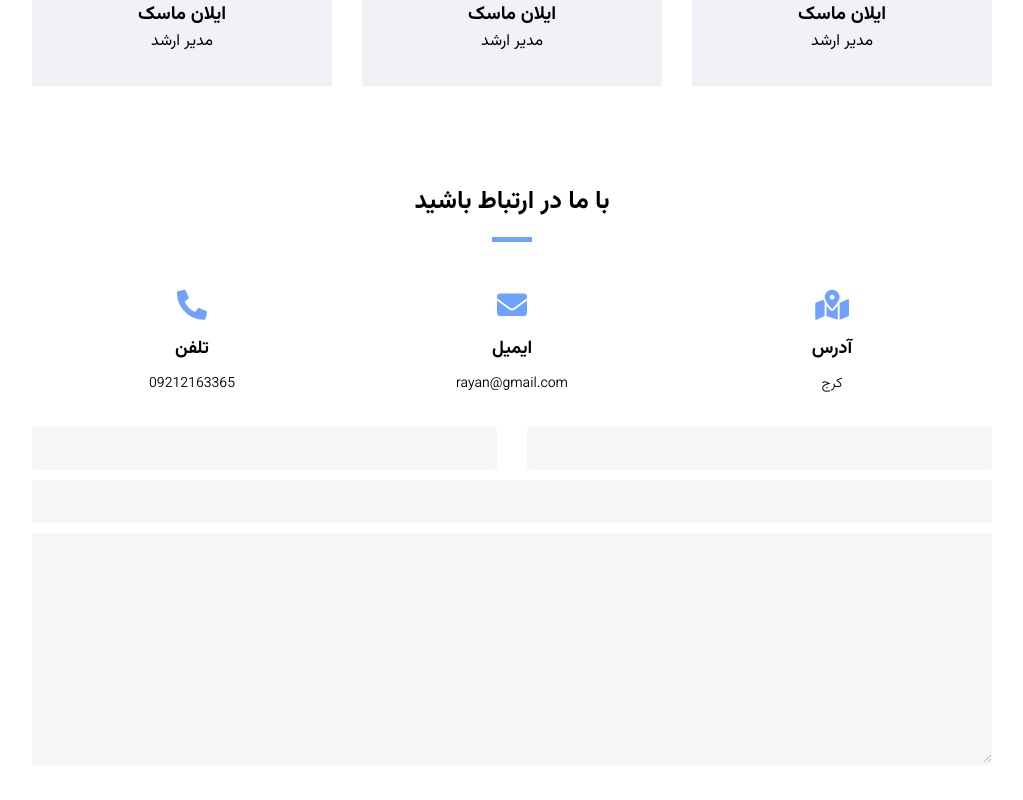
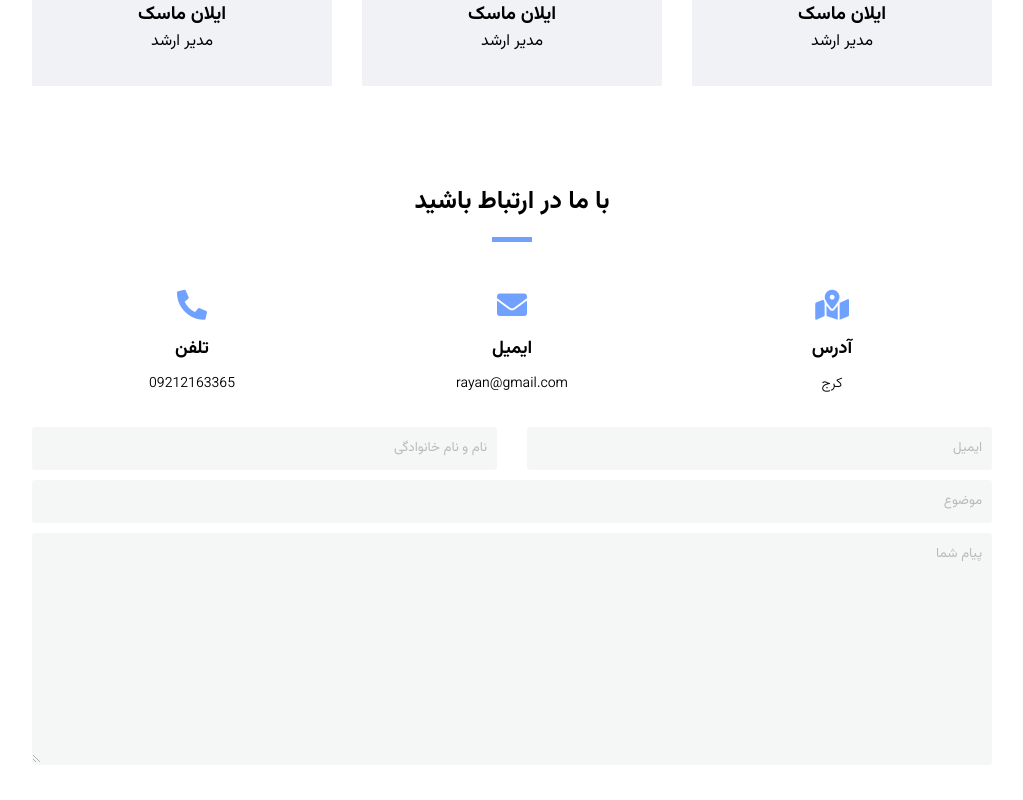
Before and after one commit to randomhex1998/logo_react, a React (Create React App) app: page / in a window 1280 px wide. Shown: the part 4523-5323 px from the top of the page, without its empty margins (128-1151 px from the left). Built offline with nearby package versions, Linux system fonts and the light colour scheme.

Commit message:
add-placerholder-to-inputs-and-make-inputs-rtl

```diff
--- a/src/components/Contact/Contact.scss
+++ b/src/components/Contact/Contact.scss
@@ -57,6 +57,7 @@
         transition: 0.2s border-color, 0.2s opacity;
         opacity: 0.5;
         border-radius: 3px;
+        direction: rtl;
     }
 
     .txtarea{
@@ -72,5 +73,6 @@
         transition: 0.2s border-color, 0.2s opacity;
         opacity: 0.5;
         border-radius: 3px;
+        direction: rtl;
     }
 }
--- a/src/components/Contact/ContactForm.jsx
+++ b/src/components/Contact/ContactForm.jsx
@@ -3,14 +3,14 @@ const ContactForm = () => {
         <form action="#" className="main-form">
             <div className="row">
                 <div className="column">
-                    <input type="text" className="inpt" />
+                    <input type="text" className="inpt" placeholder="نام و نام خانوادگی"/>
                 </div>
                 <div className="column" >
-                    <input type="text" className="inpt" />
+                    <input type="text" className="inpt" placeholder="ایمیل" />
                 </div>
             </div>
-                <input type="text" className="inpt" />
-                <textarea rows="10" className="txtarea"></textarea>
+                <input type="text" className="inpt" placeholder="موضوع" />
+                <textarea rows="10" className="txtarea" placeholder="پیام شما"></textarea>
         </form>
     )
 }
```
